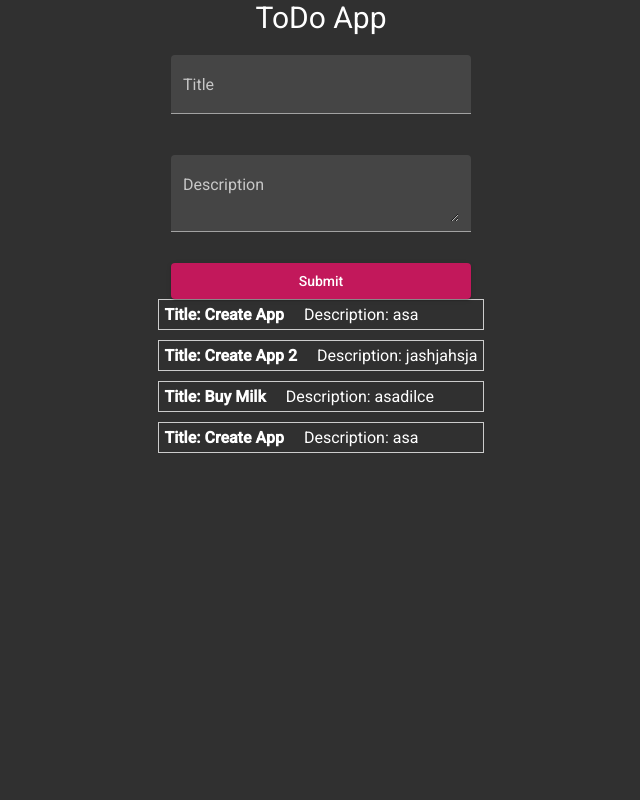
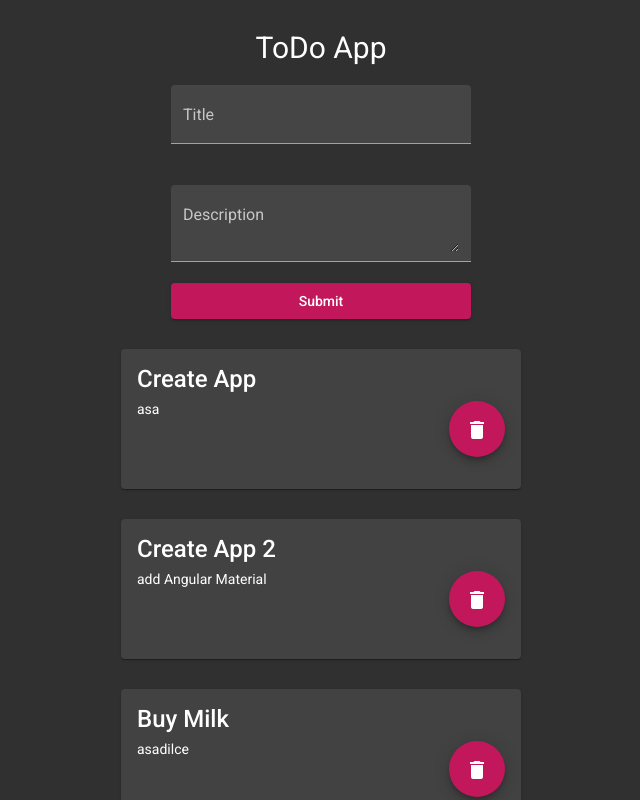
Before and after one commit to DanielaMazur/AngularToDo, an Angular app: page / in a window 1280 px wide. Shown: the top 800 px of the page, without its empty margins (319-959 px from the left). Built offline with nearby package versions, Linux system fonts and the light colour scheme.

Commit message:
add delete btn

```diff
--- a/src/app/app.module.ts
+++ b/src/app/app.module.ts
@@ -4,6 +4,8 @@ import { FormsModule } from '@angular/forms';
 import { MatFormFieldModule } from '@angular/material/form-field';
 import { MatInputModule } from '@angular/material/input';
 import { MatButtonModule } from '@angular/material/button';
+import { MatCardModule } from '@angular/material/card';
+import { MatIconModule } from '@angular/material/icon';
 
 import { AppRoutingModule } from './app-routing.module';
 import { AppComponent } from './app.component';
@@ -29,6 +31,8 @@ import { BrowserAnimationsModule } from '@angular/platform-browser/animations';
     MatFormFieldModule,
     MatInputModule,
     MatButtonModule,
+    MatCardModule,
+    MatIconModule,
   ],
   providers: [],
   bootstrap: [AppComponent],
--- a/src/app/todo/todo-form/todo-form.component.scss
+++ b/src/app/todo/todo-form/todo-form.component.scss
@@ -2,8 +2,5 @@
   display: flex;
   flex-direction: column;
   width: 300px;
-
-  button {
-    margin-top: 10px;
-  }
+  margin-bottom: 30px;
 }
--- a/src/app/todo/todo-item/todo-item.component.html
+++ b/src/app/todo/todo-item/todo-item.component.html
@@ -0,0 +1,9 @@
+<mat-card-title> {{ todo.title }}</mat-card-title>
+<mat-card-content class="card-content">
+  {{ todo.description }}
+
+  <br />
+  <button class="deleteBtn" mat-fab color="primary">
+    <mat-icon (click)="onDelete()">delete</mat-icon>
+  </button>
+</mat-card-content>
--- a/src/app/todo/todo-item/todo-item.component.scss
+++ b/src/app/todo/todo-item/todo-item.component.scss
@@ -0,0 +1,7 @@
+.card-content {
+  display: flex;
+
+  .deleteBtn {
+    margin-left: auto;
+  }
+}
--- a/src/app/todo/todo-item/todo-item.component.ts
+++ b/src/app/todo/todo-item/todo-item.component.ts
@@ -1,8 +1,17 @@
-import { Component } from '@angular/core';
+import { Component, Input, Output, EventEmitter } from '@angular/core';
+import { Todo } from '../todo-list/todo-list.component';
 
 @Component({
   selector: 'app-todo-item',
   templateUrl: './todo-item.component.html',
   styleUrls: ['./todo-item.component.scss'],
 })
-export class TodoItemComponent {}
+export class TodoItemComponent {
+  @Input() todo: Todo;
+  @Input() index: number;
+  @Output() todoDelete = new EventEmitter<number>();
+
+  onDelete() {
+    this.todoDelete.emit(this.index);
+  }
+}
--- a/src/app/todo/todo-list/todo-list.component.html
+++ b/src/app/todo/todo-list/todo-list.component.html
@@ -1,8 +1,9 @@
-<div class="todo-list">
-  <div class="todo-list-item" *ngFor="let todo of todos">
-    <span class="todo-list-item__title">Title: {{ todo.title }}</span>
-    <span class="todo-list-item__description"
-      >Description: {{ todo.description }}
-    </span>
-  </div>
+<div class="todos-container">
+  <mat-card class="todo-card" *ngFor="let todo of todos; let i = index">
+    <app-todo-item
+      [todo]="todo"
+      [index]="i"
+      (todoDelete)="handleTodoDelete($event)"
+    ></app-todo-item>
+  </mat-card>
 </div>
--- a/src/app/todo/todo-list/todo-list.component.scss
+++ b/src/app/todo/todo-list/todo-list.component.scss
@@ -1,17 +1,7 @@
-.todo-list {
-  display: flex;
-  flex-direction: column;
-  padding-bottom: 20px;
-  &-item {
-    border: 1px solid #cccccc;
-    margin-bottom: 10px;
-    padding: 5px;
-    &__title {
-      font-weight: bold;
-      margin-right: 20px;
-    }
-    &__description {
-      text-decoration: dotted;
-    }
+.todos-container {
+  width: 400px;
+
+  .todo-card {
+    margin-bottom: 30px;
   }
 }
--- a/src/app/todo/todo-list/todo-list.component.ts
+++ b/src/app/todo/todo-list/todo-list.component.ts
@@ -12,4 +12,8 @@ export interface Todo {
 })
 export class TodoListComponent {
   @Input() todos: Todo[];
+
+  handleTodoDelete(index: number): void {
+    this.todos.splice(index, 1);
+  }
 }
--- a/src/app/todo/todo.component.scss
+++ b/src/app/todo/todo.component.scss
@@ -5,6 +5,7 @@
   flex-direction: column;
 }
 .todo-heading {
+  margin-top: 30px;
   margin-bottom: 20px;
   font-size: 30px;
 }
--- a/src/app/todo/todo.component.ts
+++ b/src/app/todo/todo.component.ts
@@ -9,12 +9,15 @@ import { Todo } from './todo-list/todo-list.component';
 export class TodoComponent {
   todos: Todo[] = [
     { title: 'Create App', description: 'asa' },
-    { title: 'Create App 2', description: 'jashjahsja' },
+    {
+      title: 'Create App 2',
+      description: 'add Angular Material',
+    },
     { title: 'Buy Milk', description: 'asadilce' },
-    { title: 'Create App', description: 'asa' },
+    { title: 'Create App', description: 'with ts' },
   ];
+
   handleTodoSumbmited({ title, description }: Todo): void {
-    console.log({ title, description });
     const isTodoAlreadyExists = this.todos.some(
       (todo) => todo.title === title && todo.description === description
     );
```
